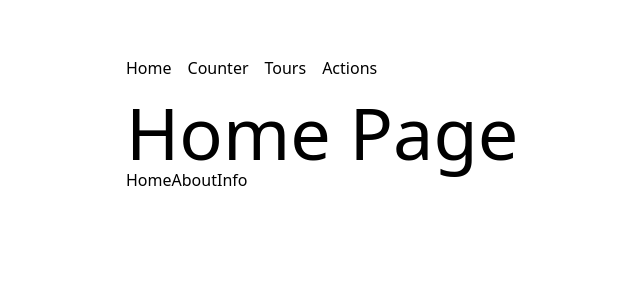
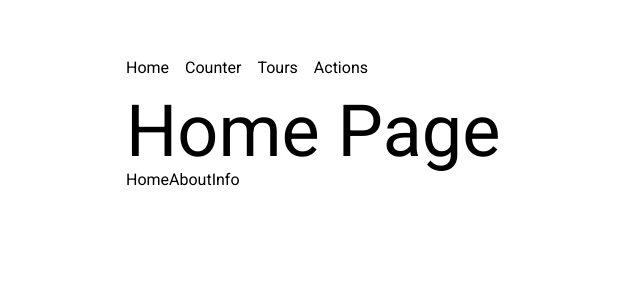
Before and after one commit to stormymayday/next-js-tutorial, a Next.js app: page / in a window 1280 px wide. Shown: the top 300 px of the page, without its empty margins (130-770 px from the left). Built offline with nearby package versions, Linux system fonts and the light colour scheme.

Commit message:
Roboto Google font

```diff
--- a/app/layout.tsx
+++ b/app/layout.tsx
@@ -1,5 +1,11 @@
 import "./globals.css";
+import { Roboto } from "next/font/google";
 import Navbar from "@/components/Navbar";
+
+const roboto = Roboto({
+    subsets: ["latin"],
+    weight: ["400", "700"],
+});
 
 export default function RootLayout({
     children,
@@ -8,7 +14,7 @@ export default function RootLayout({
 }) {
     return (
         <html lang="en">
-            <body>
+            <body className={roboto.className}>
                 <main className="max-w-3xl mx-auto py-10">
                     <Navbar />
                     {children}
```
